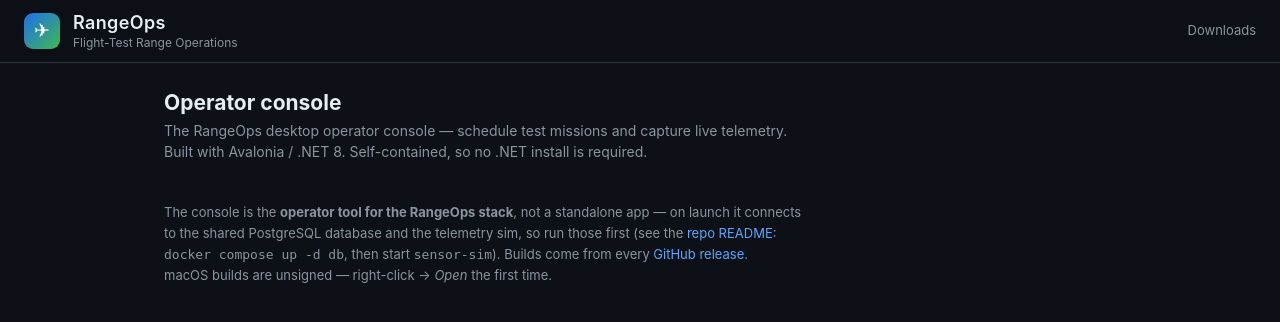
After one commit to connorkoch0511/RangeOps, a Django app: template dashboard/ops/templates/ops/downloads.html in a window 1280 px wide. The commit adds this page. Shown: the top 322 px of the page. Run offline with Django 5.2, Linux system fonts and the light colour scheme; the template is opened without the code that fills it, so the values that code supplies are empty.

Commit message:
Dashboard: add a Downloads page + navbar button (operator console)
New /downloads page listing the cross-platform operator console builds
(macOS arm64/x64, Windows, Linux) linking to the latest GitHub release, with a
Downloads item in the nav (active-state highlight; enabled the request context
processor for it). E2E test + screenshot added.

Co-Authored-By: Claude Opus 4.8 <noreply@anthropic.com>

```diff
--- a/dashboard/ops/templates/ops/base.html
+++ b/dashboard/ops/templates/ops/base.html
@@ -29,6 +29,11 @@
     .brand { display:flex; flex-direction:column; line-height:1.25; }
     .brand h1 { font-size:18px; margin:0; font-weight:600; letter-spacing:.02em; }
     .brand .sub { color:var(--muted); font-size:12px; }
+    .nav-right { margin-left:auto; display:flex; align-items:center; gap:18px;
+                 font-size:13px; }
+    .nav-right a { color:var(--muted); }
+    .nav-right a:hover { color:var(--fg); text-decoration:none; }
+    .nav-right a.active { color:var(--fg); }
 
     main { max-width:1000px; margin:0 auto; padding:24px; }
 
@@ -94,6 +99,10 @@
         <span class="sub">Flight-Test Range Operations</span>
       </span>
     </a>
+    <nav class="nav-right">
+      <a href="{% url 'downloads' %}"
+         class="{% if request.resolver_match.url_name == 'downloads' %}active{% endif %}">Downloads</a>
+    </nav>
   </header>
   <main>{% block content %}{% endblock %}</main>
 </body>
--- /dev/null
+++ b/dashboard/ops/templates/ops/downloads.html
@@ -0,0 +1,44 @@
+{% extends "ops/base.html" %}
+{% block title %}Downloads — RangeOps{% endblock %}
+{% block content %}
+  <style>
+    .dl-intro { color:var(--muted); margin:2px 0 20px; max-width:640px; }
+    .dl-grid { display:grid; grid-template-columns:repeat(2,1fr); gap:12px; max-width:640px; }
+    .dl-btn { display:flex; align-items:center; gap:10px; background:var(--panel);
+              border:1px solid var(--line); border-radius:10px; padding:14px 16px;
+              color:var(--fg); font-weight:600; font-size:15px;
+              transition:border-color .12s ease, background .12s ease, transform .06s ease; }
+    .dl-btn:hover { text-decoration:none; border-color:var(--accent); background:var(--panel2); }
+    .dl-btn:active { transform:translateY(1px); }
+    .dl-btn .ico { font-size:18px; }
+    .dl-note { color:var(--muted); font-size:13px; max-width:640px;
+               margin-top:20px; line-height:1.6; }
+    @media (max-width:640px) { .dl-grid { grid-template-columns:1fr; } }
+  </style>
+
+  <h2 style="margin:0 0 2px">Operator console</h2>
+  <p class="dl-intro">
+    The RangeOps desktop operator console — schedule test missions and capture
+    live telemetry. Built with Avalonia / .NET 8. Self-contained, so no .NET
+    install is required.
+  </p>
+
+  <div class="dl-grid">
+    {% for b in builds %}
+      <a class="dl-btn" href="{{ b.url }}">
+        <span class="ico">⬇</span>{{ b.label }}
+      </a>
+    {% endfor %}
+  </div>
+
+  <p class="dl-note">
+    The console is the <strong>operator tool for the RangeOps stack</strong>, not
+    a standalone app — on launch it connects to the shared PostgreSQL database and
+    the telemetry sim, so run those first (see the
+    <a href="https://github.com/connorkoch0511/RangeOps#quick-start">repo README</a>:
+    <code>docker compose up -d db</code>, then start <code>sensor-sim</code>).
+    Builds come from every
+    <a href="https://github.com/connorkoch0511/RangeOps/releases/latest">GitHub release</a>.
+    <br>macOS builds are unsigned — right-click → <em>Open</em> the first time.
+  </p>
+{% endblock %}
--- a/dashboard/rangeops_web/settings.py
+++ b/dashboard/rangeops_web/settings.py
@@ -30,7 +30,9 @@ TEMPLATES = [
         "BACKEND": "django.template.backends.django.DjangoTemplates",
         "DIRS": [],
         "APP_DIRS": True,
-        "OPTIONS": {"context_processors": []},
+        "OPTIONS": {"context_processors": [
+            "django.template.context_processors.request",
+        ]},
     },
 ]
 
--- a/dashboard/rangeops_web/urls.py
+++ b/dashboard/rangeops_web/urls.py
@@ -6,4 +6,5 @@ urlpatterns = [
     path("", views.mission_list, name="mission_list"),
     path("missions/<int:mission_id>/", views.mission_detail, name="mission_detail"),
     path("runs/<int:run_id>/", views.run_detail, name="run_detail"),
+    path("downloads/", views.downloads, name="downloads"),
 ]
```
Also changed, not shown: dashboard/e2e/test_dashboard.py (+14 -0 lines), dashboard/ops/views.py (+17 -0 lines), 4 other files.
